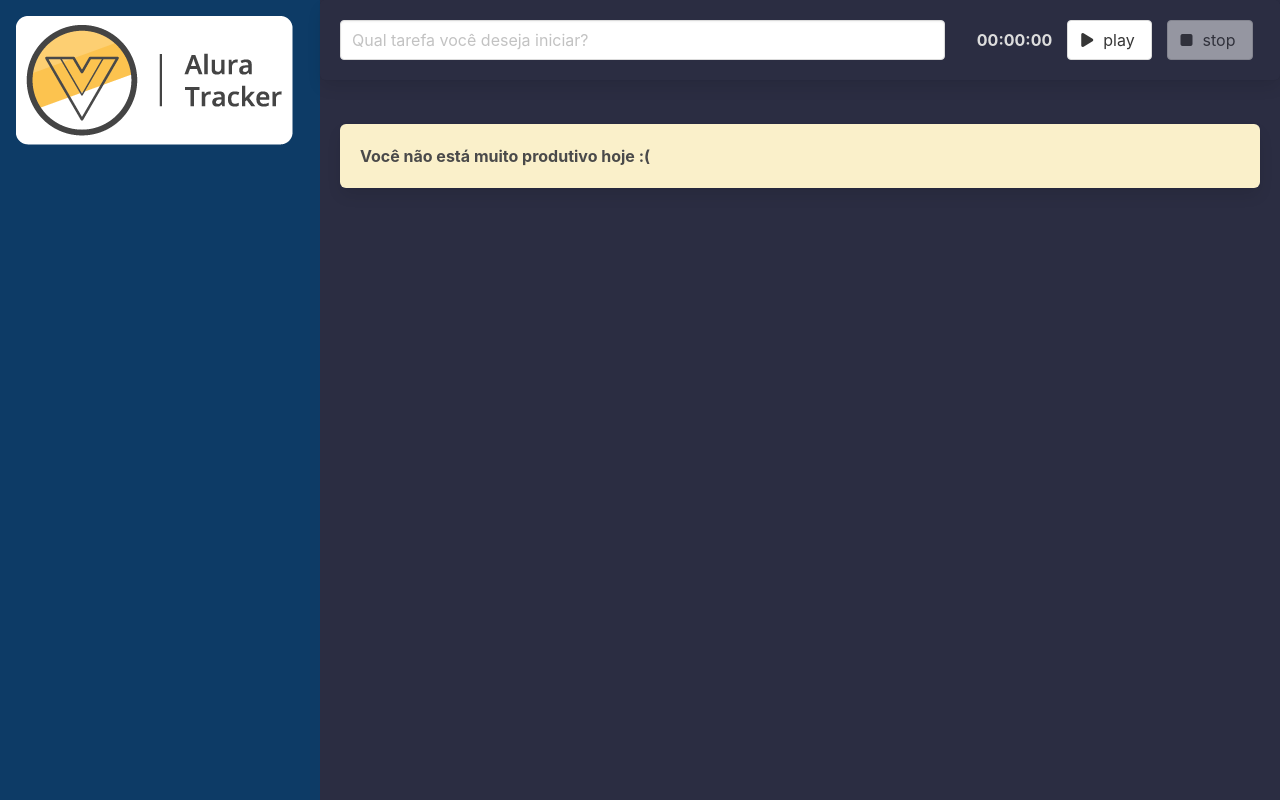
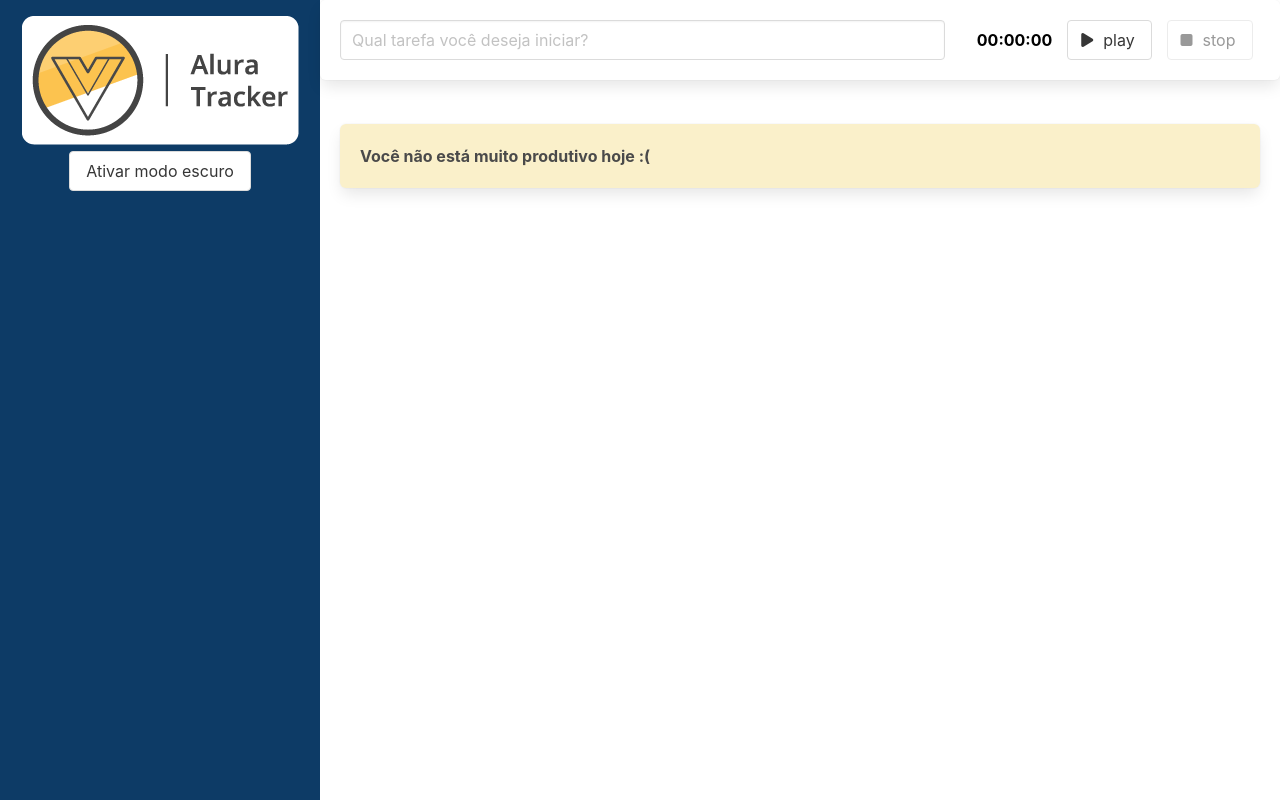
Before and after one commit to RaulDionisiodev/Alura-Tracker, a Vue app: page / in a window 1280 px wide. Built offline with nearby package versions, Linux system fonts and the light colour scheme.

Commit message:
permitindo a troca de tema claro e escuro

```diff
--- a/src/App.vue
+++ b/src/App.vue
@@ -1,7 +1,7 @@
 <template>
-  <main class="columns is-gapless is-multiline modo-escuro">
+  <main class="columns is-gapless is-multiline" :class="{ 'modo-escuro': modoEscuroAtivo }">
     <div class="column is-one-quarter">
-        <BarraLateral />
+        <BarraLateral @aoTemaAlterado="trocarTema" />
     </div>
     <div class="column is-three-quarter conteudo">
       <Formulario @aoSalvarTarefa="salvarTarefa" />
@@ -33,7 +33,8 @@
   },
   data () {
     return {
-      tarefas: [] as ITarefa[]
+      tarefas: [] as ITarefa[],
+      modoEscuroAtivo: false
     }
   },
   computed: {
@@ -44,6 +45,9 @@
   methods: {
     salvarTarefa (tarefa: ITarefa) {
       this.tarefas.push(tarefa)
+    },
+    trocarTema (modoEscuroAtivo : boolean) {
+      this.modoEscuroAtivo = modoEscuroAtivo
     }
   }
 
--- a/src/components/BarraLateral.vue
+++ b/src/components/BarraLateral.vue
@@ -3,6 +3,10 @@
         <h1>
             <img src="../assets/logo.png" alt="">
         </h1>
+        <button class="button" @click="alterarTema">
+            {{ textoDoBotao }}
+        </button>
+
     </header>
 </template>
 
@@ -10,7 +14,28 @@
 import { defineComponent } from 'vue';
 
 export default defineComponent ({
-    name: 'BarraLateral'
+    name: 'BarraLateral',
+    emits: ['aoTemaAlterado'],
+    data()  {
+        return {
+            modoEscuroAtivo: false
+        }
+    },
+    computed: {
+        textoDoBotao() {
+            if (this.modoEscuroAtivo) {
+                return "Desativar modo escuro"
+            }
+
+            return 'Ativar modo escuro'
+        }
+    },
+    methods: {
+        alterarTema() {
+            this.modoEscuroAtivo =  !this.modoEscuroAtivo
+            this.$emit('aoTemaAlterado', this.modoEscuroAtivo)
+        }
+    }
 })
 
 </script>
@@ -22,6 +47,7 @@
     background: #0d3b66;
     width: 100%;
     height: 100vh;
+    text-align: center;
 }
 @media only screen and (max-width: 768px) {
     header {
```
